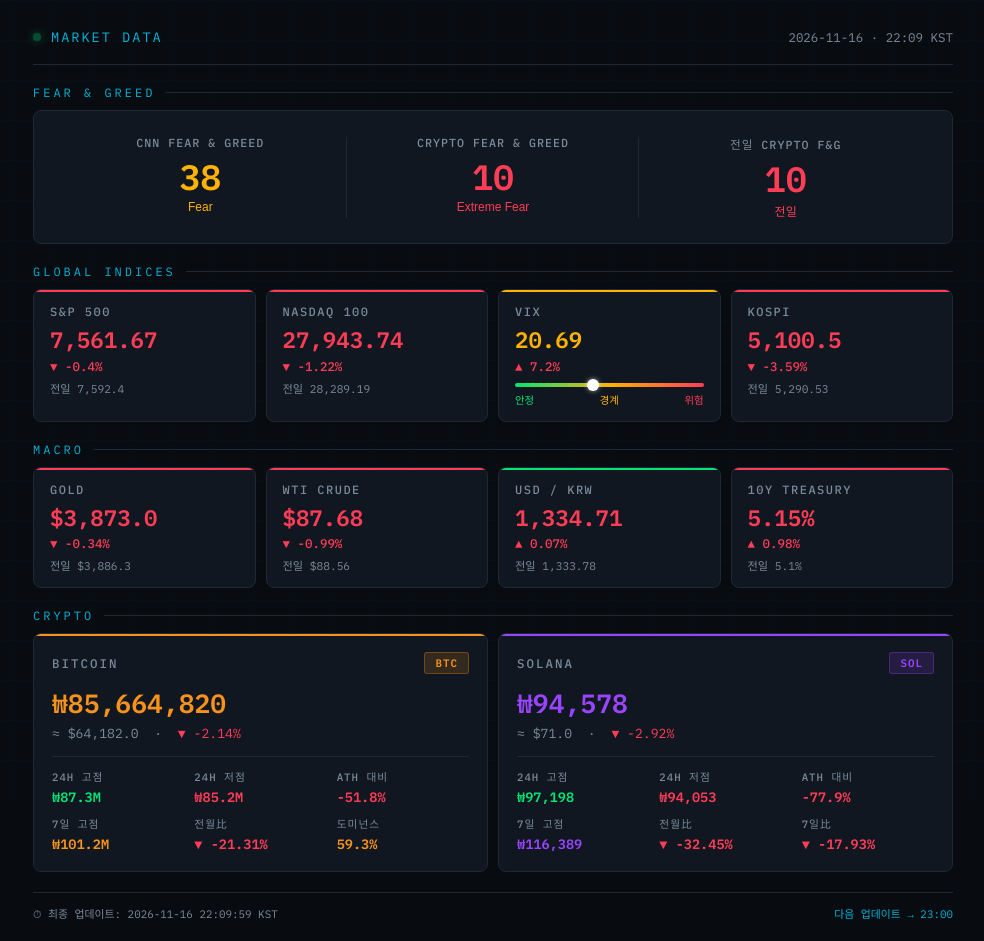
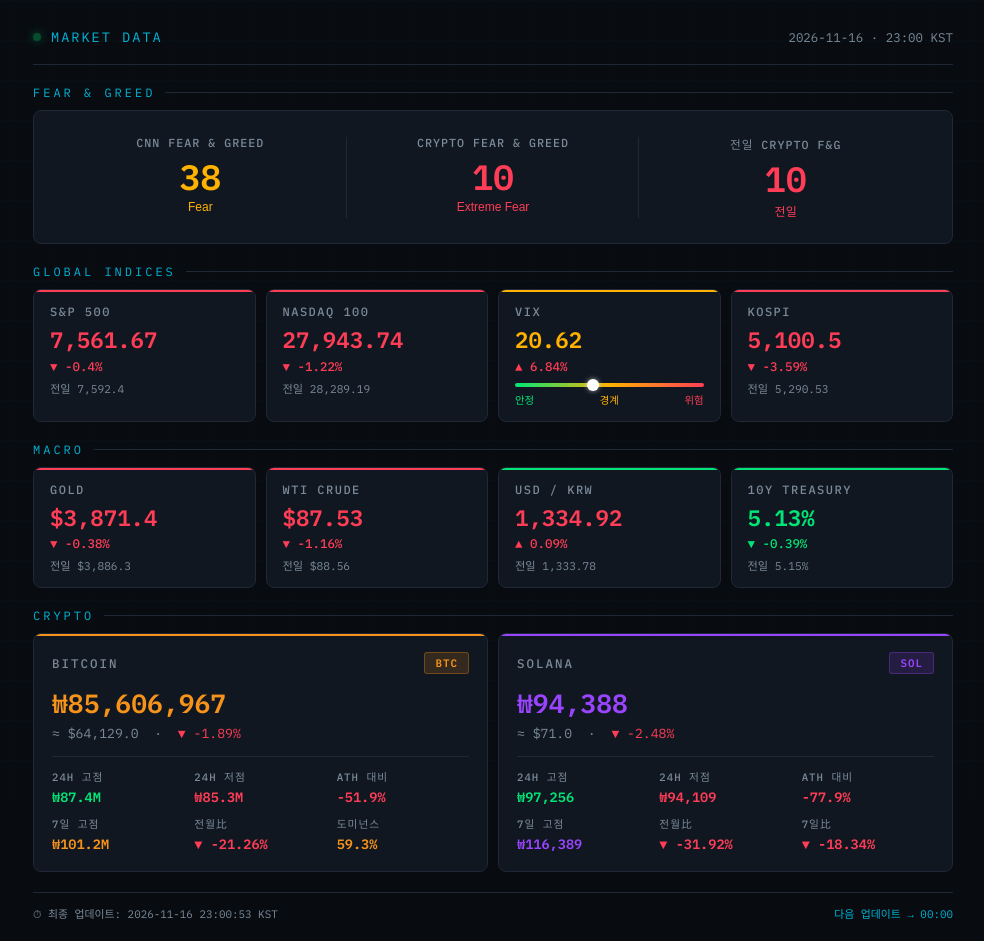
Before and after one commit to lundonhong-hub/my-market-data, a plain HTML site: page index.html in a window 1280 px wide. Shown: the whole page, without its empty margins (147-1131 px from the left). Drawn offline with Linux system fonts and the light colour scheme; a web font is replaced by a local one.

Commit message:
data update: 2026-11-16 14:00 KST

```diff
--- a/index.html
+++ b/index.html
@@ -4,7 +4,7 @@
 <meta charset="UTF-8">
 <meta name="viewport" content="width=device-width, initial-scale=1.0">
 <meta http-equiv="refresh" content="3600">
-<title>Market Data · 2026-11-16 22:09:59</title>
+<title>Market Data · 2026-11-16 23:00:53</title>
 <style>
   @import url('https://fonts.googleapis.com/css2?family=IBM+Plex+Mono:wght@400;500;600&family=IBM+Plex+Sans+KR:wght@400;500;600&display=swap');
   :root {
@@ -76,7 +76,7 @@
 
   <div class="header">
     <div class="header-left"><div class="dot"></div><div class="htitle">Market Data</div></div>
-    <div class="htime">2026-11-16 · 22:09 KST</div>
+    <div class="htime">2026-11-16 · 23:00 KST</div>
   </div>
 
   <!-- 공포탐욕 -->
@@ -116,9 +116,9 @@
     </div>
     <div class="card w d3">
       <div class="clbl">VIX</div>
-      <div class="cval" style="color:#ffb300">20.69</div>
-      <div class="cchg" style="color:#ff3d57">▲ 7.2%</div>
-      <div class="vix-bar"><div class="vix-mk" style="left:41.38%"></div></div>
+      <div class="cval" style="color:#ffb300">20.62</div>
+      <div class="cchg" style="color:#ff3d57">▲ 6.84%</div>
+      <div class="vix-bar"><div class="vix-mk" style="left:41.24%"></div></div>
       <div class="vix-lbl"><span style="color:var(--up)">안정</span><span style="color:var(--warn)">경계</span><span style="color:var(--down)">위험</span></div>
     </div>
     <div class="card d d4">
@@ -134,27 +134,27 @@
   <div class="g4" style="margin-bottom:20px">
     <div class="card d d5">
       <div class="clbl">Gold</div>
-      <div class="cval" style="color:#ff3d57">$3,873.0</div>
-      <div class="cchg" style="color:#ff3d57">▼ -0.34%</div>
+      <div class="cval" style="color:#ff3d57">$3,871.4</div>
+      <div class="cchg" style="color:#ff3d57">▼ -0.38%</div>
       <div class="csub">전일 $3,886.3</div>
     </div>
     <div class="card d d6">
       <div class="clbl">WTI Crude</div>
-      <div class="cval" style="color:#ff3d57">$87.68</div>
-      <div class="cchg" style="color:#ff3d57">▼ -0.99%</div>
+      <div class="cval" style="color:#ff3d57">$87.53</div>
+      <div class="cchg" style="color:#ff3d57">▼ -1.16%</div>
       <div class="csub">전일 $88.56</div>
     </div>
     <div class="card u d7">
       <div class="clbl">USD / KRW</div>
-      <div class="cval" style="color:#ff3d57">1,334.71</div>
-      <div class="cchg" style="color:#ff3d57">▲ 0.07%</div>
+      <div class="cval" style="color:#ff3d57">1,334.92</div>
+      <div class="cchg" style="color:#ff3d57">▲ 0.09%</div>
       <div class="csub">전일 1,333.78</div>
     </div>
-    <div class="card d d8">
+    <div class="card u d8">
       <div class="clbl">10Y Treasury</div>
-      <div class="cval" style="color:#ff3d57">5.15%</div>
-      <div class="cchg" style="color:#ff3d57">▲ 0.98%</div>
-      <div class="csub">전일 5.1%</div>
+      <div class="cval" style="color:#00e676">5.13%</div>
+      <div class="cchg" style="color:#00e676">▼ -0.39%</div>
+      <div class="csub">전일 5.15%</div>
     </div>
   </div>
 
@@ -166,14 +166,14 @@
         <div class="cc-nm">Bitcoin</div>
         <div class="badge btc-b">BTC</div>
       </div>
-      <div class="cc-price" style="color:var(--btc)">₩85,664,820</div>
-      <div class="cc-usd">≈ $64,182.0 &nbsp;·&nbsp; <span style="color:#ff3d57">▼ -2.14%</span></div>
+      <div class="cc-price" style="color:var(--btc)">₩85,606,967</div>
+      <div class="cc-usd">≈ $64,129.0 &nbsp;·&nbsp; <span style="color:#ff3d57">▼ -1.89%</span></div>
       <div class="cc-meta">
-        <div><div class="ml">24h 고점</div><div class="mv" style="color:var(--up)">₩87.3M</div></div>
-        <div><div class="ml">24h 저점</div><div class="mv" style="color:var(--down)">₩85.2M</div></div>
-        <div><div class="ml">ATH 대비</div><div class="mv" style="color:var(--down)">-51.8%</div></div>
+        <div><div class="ml">24h 고점</div><div class="mv" style="color:var(--up)">₩87.4M</div></div>
+        <div><div class="ml">24h 저점</div><div class="mv" style="color:var(--down)">₩85.3M</div></div>
+        <div><div class="ml">ATH 대비</div><div class="mv" style="color:var(--down)">-51.9%</div></div>
         <div><div class="ml">7일 고점</div><div class="mv" style="color:var(--btc)">₩101.2M</div></div>
-        <div><div class="ml">전월比</div><div class="mv" style="color:#ff3d57">▼ -21.31%</div></div>
+        <div><div class="ml">전월比</div><div class="mv" style="color:#ff3d57">▼ -21.26%</div></div>
         <div><div class="ml">도미넌스</div><div class="mv" style="color:var(--btc)">59.3%</div></div>
       </div>
     </div>
@@ -182,22 +182,22 @@
         <div class="cc-nm">Solana</div>
         <div class="badge sol-b">SOL</div>
       </div>
-      <div class="cc-price" style="color:var(--sol)">₩94,578</div>
-      <div class="cc-usd">≈ $71.0 &nbsp;·&nbsp; <span style="color:#ff3d57">▼ -2.92%</span></div>
+      <div class="cc-price" style="color:var(--sol)">₩94,388</div>
+      <div class="cc-usd">≈ $71.0 &nbsp;·&nbsp; <span style="color:#ff3d57">▼ -2.48%</span></div>
       <div class="cc-meta">
-        <div><div class="ml">24h 고점</div><div class="mv" style="color:var(--up)">₩97,198</div></div>
-        <div><div class="ml">24h 저점</div><div class="mv" style="color:var(--down)">₩94,053</div></div>
+        <div><div class="ml">24h 고점</div><div class="mv" style="color:var(--up)">₩97,256</div></div>
+        <div><div class="ml">24h 저점</div><div class="mv" style="color:var(--down)">₩94,109</div></div>
         <div><div class="ml">ATH 대비</div><div class="mv" style="color:var(--down)">-77.9%</div></div>
         <div><div class="ml">7일 고점</div><div class="mv" style="color:var(--sol)">₩116,389</div></div>
-        <div><div class="ml">전월比</div><div class="mv" style="color:#ff3d57">▼ -32.45%</div></div>
-        <div><div class="ml">7일比</div><div class="mv" style="color:#ff3d57">▼ -17.93%</div></div>
+        <div><div class="ml">전월比</div><div class="mv" style="color:#ff3d57">▼ -31.92%</div></div>
+        <div><div class="ml">7일比</div><div class="mv" style="color:#ff3d57">▼ -18.34%</div></div>
       </div>
     </div>
   </div>
 
   <div class="ubar">
-    <div class="utxt">⏱ 최종 업데이트: 2026-11-16 22:09:59 KST</div>
-    <div class="unxt">다음 업데이트 → 23:00</div>
+    <div class="utxt">⏱ 최종 업데이트: 2026-11-16 23:00:53 KST</div>
+    <div class="unxt">다음 업데이트 → 00:00</div>
   </div>
 
 </div>
```
